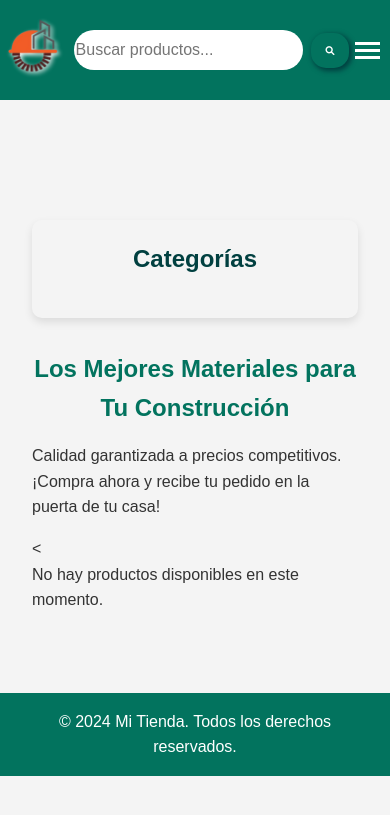
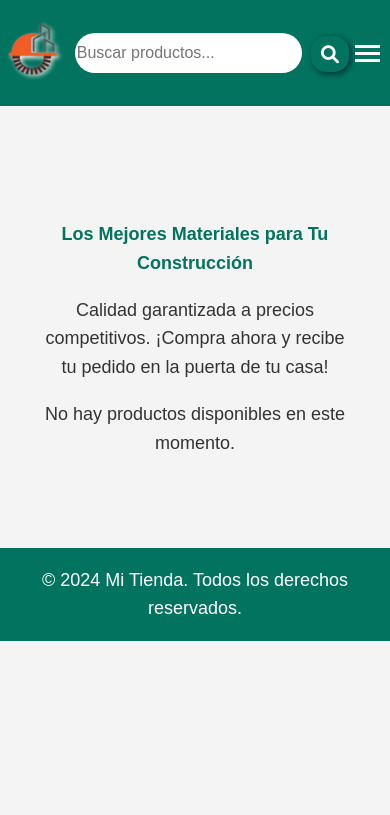
Before and after one commit to 0RLAND0-AV/DevsUp, a Django app: page / in a window 390 px wide. Shown: the top 815 px of the page. Run offline with Django 5.2, Linux system fonts and the light colour scheme; data that the repository does not hold is empty; some libraries are stand-ins or nearby versions.

Commit message:
Implementacion responsivo de toda la pagina principal

```diff
--- a/sitioWeb/static/categorias.css
+++ b/sitioWeb/static/categorias.css
@@ -1,14 +1,16 @@
 
 /* Estilos generales de categorías */
 .categorias {
-    width: 100%;
+    position: fixed;
+    left: 0;
+    width: 20%;
     max-width: 400px;
     margin: 0 auto;
-    padding: 20px;
+    padding: 10px;
     border-radius: 10px;
     background-color: var(--primary-dark);
     box-shadow: 0px 4px 8px rgba(0, 0, 0, 0.1);
-    color: var(--text-color);
+    color: var(--white);
 }
 
 /* Encabezado de Categorías */
@@ -24,13 +26,16 @@
     list-style: none;
     padding: 0;
     margin: 0;
+    color:var(--white);
 }
 
 /* Categorías principales */
 .category {
-    margin-bottom: 15px;
+    margin-bottom: 5px;
     border-radius: 8px;
     overflow: hidden; /* Evita que se desborde contenido */
+    background-color: var(--primary-color);
+    color: var(--white);
 }
 
 /* Botón de Categoría */
@@ -47,16 +52,18 @@
     display: flex;
     justify-content: space-between;
     align-items: center;
+    color: white;
 }
 
 .category-btn:hover {
-    background-color: #03a678;
+    background-color: var(--secondary-color);
     transform: scale(1.02); /* Efecto ligero de zoom */
+    color:var(--white);
 }
 
 /* Cambiar el color cuando esté activa */
 .category-btn.active {
-    background-color: #ff4500; /* Cambia al color #ff4500 temporalmente */
+    background-color: var(--tertiary-color); /* Cambia al color #ff4500 temporalmente */
 }
 
 /* Icono indicador (flecha) */
@@ -75,7 +82,7 @@
 .subcategory-list {
     display: none;
     padding: 10px 20px;
-    background-color: var(--bg-light);
+    background-color: var(--primary-color);
     border-left: 4px solid var(--primary-color);
     animation: fadeIn 0.3s ease-in-out; /* Animación suave */
 }
@@ -97,23 +104,71 @@
     background: transparent;
     border: none;
     text-align: left;
-    color: var(--text-color);
+    color: var(--white);
     cursor: pointer;
     padding: 10px; /* Ajuste de padding para asegurar que cubra todo */
     box-sizing: border-box; /* Asegura que padding no desborde */
+    border-radius: 10px;
 }
 
 /* Efecto hover de la subcategoría */
 .subcategory:hover {
-    background-color: #03a678;
-    color: var(--primary-dark);
+    background-color: var(--secondary-color);
+    color: var(--white);
+    border-radius: 10px;
 }
 
 /* Estado activo de subcategoría */
 .subcategory-btn.active {
-    background-color: #ff4500;
+    background-color: var(--tertiary-color);
     width: 100%;
     padding: 8px ;
     margin: 0;
     box-sizing: border-box;
+    color: var(--white);
+    border-radius: 10px;
 }
+
+/* Estilos responsivos para dispositivos móviles */
+@media (max-width: 768px) {
+    .categorias {
+        position: static; /* Cambiar a estático para que esté en flujo */
+        position: fixed;
+        top: 15%;
+        width: 100%; /* Ocupar todo el ancho */
+        max-width: none; /* Sin restricción de ancho máximo */
+        padding: 10px; /* Ajustar el padding */
+        box-shadow: none; /* Eliminar sombra */
+        border-radius: 0; /* Sin bordes redondeados */
+        display: flex; /* Usar flex para alinear en fila */
+        flex-direction: row; /* Alinear las categorías en fila */
+        overflow-x: auto; /* Permitir desplazamiento horizontal si es necesario */
+        z-index: 999;
+        overflow: auto; /* Permite el desplazamiento */
+        scrollbar-width: none; /* Para navegadores basados en Firefox */
+    }
+    .categorias h2 {
+        font-size: 0px;
+        visibility: none;
+    }
+
+    .category-list {
+        display: flex; /* Mantener las categorías en fila */
+        flex-wrap: nowrap; /* No permitir que las categorías se ajusten a la siguiente línea */
+    }
+
+    .category {
+        flex: 1 0 auto; /* Permitir que cada categoría ocupe espacio en la fila */
+        min-width: 100px; /* Establecer un ancho mínimo para las categorías */
+    }
+
+    .category-btn {
+        font-size: 16px; /* Reducir tamaño de fuente para móviles */
+        padding: 10px; /* Ajustar padding para que no ocupe demasiado espacio */
+    }
+
+    /* Mostrar subcategorías al hacer clic */
+    .category-btn.active + .subcategory-list {
+        display: block; /* Mostrar subcategorías si la categoría está activa */
+    }
+}
--- a/sitioWeb/static/publicaciones.css
+++ b/sitioWeb/static/publicaciones.css
@@ -1,25 +1,37 @@
 .contentP {
-    flex: 3;
+    position: relative; /* Cambiado a relative para que no afecte el flujo normal */
+    left: 10%;
+    top: 20%;
+    width: 100%;
+    justify-content: center;
+    align-items: center;
+    overflow: hidden;
 }
 
 .contentP h1 {
     color: var(--primary-color);
     margin-bottom: 1rem;
+    text-align: center;
 }
 
 .contentP p {
     margin-bottom: 1rem;
+    text-align: center;
 }
 
 .product-grid {
     display: grid;
+    position: relative; /* Cambiado a relative para que no afecte el flujo normal */
+    top: auto; /* Eliminado el top absoluto */
+    width: 80%;
+    left: 10%;
     grid-template-columns: repeat(auto-fit, minmax(200px, 1fr));
-    gap: 2rem;
+    gap: 1rem;
 }
 
 .product-card {
     background-color: var(--white);
-    border-radius: 4px;
+    border-radius: 10px;
     padding: 1rem;
     text-align: center;
     box-shadow: 0 2px 4px rgba(0, 0, 0, 0.1);
@@ -27,11 +39,13 @@
     display: flex;
     flex-direction: column;
     justify-content: space-between;
+    box-shadow: 2px 2px 5px 1px var(--secondary-color);
 }
+
 .product-card:hover {
     transform: translateY(-5px);
     box-shadow: 0 5px 15px rgba(0, 0, 0, 0.2);
-    background-color:#02735e
+    background-color: var(--primary-color);
 }
 
 .product-card img {
@@ -40,84 +54,92 @@
     object-fit: cover; /* Mantiene la proporción de la imagen y recorta si es necesario */
     margin-bottom: 1rem;
 }
+
 .product-card p {
     font-size: 1.0rem;
     max-height: 4.5em; /* Ajusta este valor para permitir 3 líneas de texto */
+    color: var(---text-color);
     overflow: hidden;
     text-overflow: ellipsis;
     white-space: normal;
 }
+
 .product-card:hover p {
-    color:#fff;
-    max-height: 4.5em; /* Ajusta este valor para permitir 3 líneas de texto */
-    overflow: hidden;
-    text-overflow: ellipsis;
-    white-space: normal;
+    color: var(--white);
 }
+
 .product-card h3 {
     color: #02735e;
     font-size: 1.2rem;
     margin-bottom: 0.5rem;
 }
+
 .product-card:hover h3 {
-    color: #fff;
-    font-size: 1.2rem;
+    color: var(--white);
+}
+
+.product-card h2 {
+    color: #ffffff;
+    font-size: 1rem; /* Ajustado a un tamaño más visible */
     margin-bottom: 0.5rem;
 }
-.product-card h2 {
-    color: #ffffff;
-    font-size: 0.1rem;
-    margin-bottom: 0.5rem;
-}
+
 .product-card:hover h2 {
     color: #02735e;
 }
 
 .agregar-button {
     display: inline-block;
-    background-color: var(--secondary-color);
+    background-color: var(--primary-color);
     color: var(--white);
     padding: 0.5rem 1rem;
     border: none; /* Elimina el borde del botón */
     border-radius: 4px;
     cursor: pointer; /* Muestra el cursor de mano para botones */
     transition: background-color 0.3s ease, color 0.3s ease, font-size 0.3s ease;
+    font-size: 18px;
     text-align: center; /* Asegura que el texto esté centrado */
+    box-shadow: 2px 2px 5px 1px var(--secondary-color);
 }
 
-.product-card:hover .agregar-button {
-    background-color: #fff;
-    color: #02735e;
-    font-size: 1.2rem;
-    margin-bottom: 0.5rem;
-}
 
 .agregar-button:hover {
-    background-color: #f27405;
+    background-color: var(--secondary-color);
     color: #fff;
+}
+.agregar-button:active{
+    background-color: var(--tertiary-color);
 }
 
 .product-card .precio {
     color: crimson;
-    font-size: 1.0rem;
-    max-height: 4.5em; /* Ajusta este valor para permitir 3 líneas de texto */
-    overflow: hidden;
-    text-overflow: ellipsis;
-    white-space: normal;
-}
-.product-card:hover .precio {
-    color:#fff;
+    font-size: 18px;
     max-height: 4.5em; /* Ajusta este valor para permitir 3 líneas de texto */
     overflow: hidden;
     text-overflow: ellipsis;
     white-space: normal;
 }
 
+.product-card:hover .precio {
+    color: var(--tertiary-color);
+}
+
 @media (max-width: 768px) {
-    .categories {
-        order: -1;
+    .contentP {
+        position: relative;
+        left: 0;
+        width: 100%;
+        justify-content: center;
+        align-items: center;
+        overflow: hidden;
     }
     .product-grid {
-        grid-template-columns: repeat(auto-fit, minmax(150px, 1fr));
+        grid-template-columns: repeat(auto-fit, minmax(200px, 1fr));
+        top: auto; /* Eliminado el top absoluto */
+        position: relative;
+        width: 100%;
+        left:0;
+
     }
+
 }
--- a/sitioWeb/static/styles.css
+++ b/sitioWeb/static/styles.css
@@ -11,6 +11,7 @@
     margin: 0;
     padding: 0;
     box-sizing: border-box;
+    font-size: 18px;
 }
 
 body {
--- a/sitioWeb/templates/publicaciones.html
+++ b/sitioWeb/templates/publicaciones.html
@@ -2,7 +2,7 @@
     <h1>Los Mejores Materiales para Tu Construcción</h1>
     <p>Calidad garantizada a precios competitivos. ¡Compra ahora y recibe tu pedido en la puerta de tu casa!</p>
 
-    <<div class="product-grid" id="product-grid">
+    <div class="product-grid" id="product-grid">
         {% for producto in productos %}
         <div class="product-card" data-subcategoria-id="{{ producto.subcategoria.id }}">
             <img src="{{ producto.imagenes.first.ruta.url }}" alt="{{ producto.nombre }}">
```
